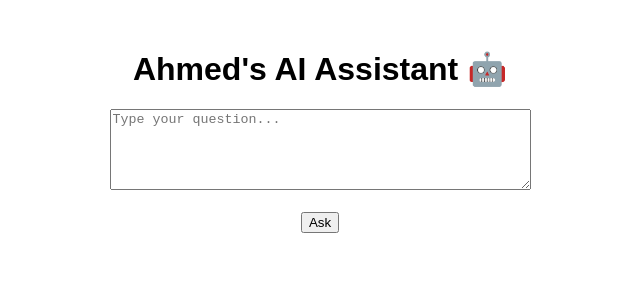
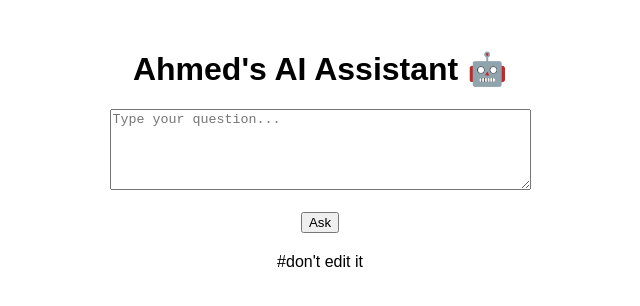
Before and after one commit to CtrlCVglitch/my-ai-assistant, a plain HTML site: page index.html in a window 1280 px wide. Shown: the whole page, without its empty margins (320-960 px from the left). Drawn offline with Linux system fonts and the light colour scheme.

```diff
--- a/index.html
+++ b/index.html
@@ -8,7 +8,7 @@
   <textarea id="question" placeholder="Type your question..." rows="5" cols="50"></textarea><br><br>
   <button onclick="askAI()">Ask</button>
   <pre id="answer" style="margin-top: 20px; white-space: pre-wrap;"></pre>
-
+#don't edit it
 <script>
   async function askAI() {
     const question = document.getElementById("question").value;
```
